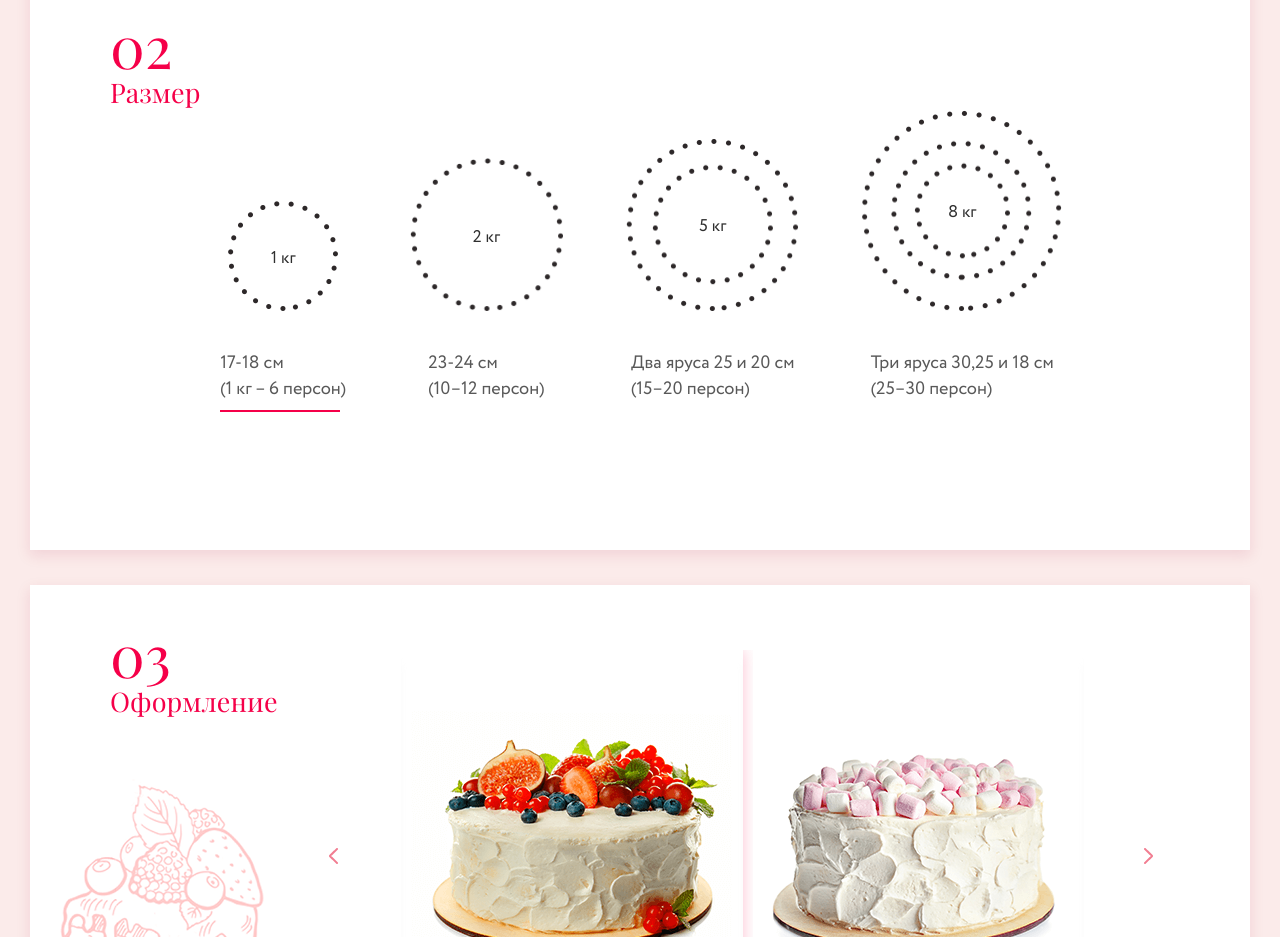
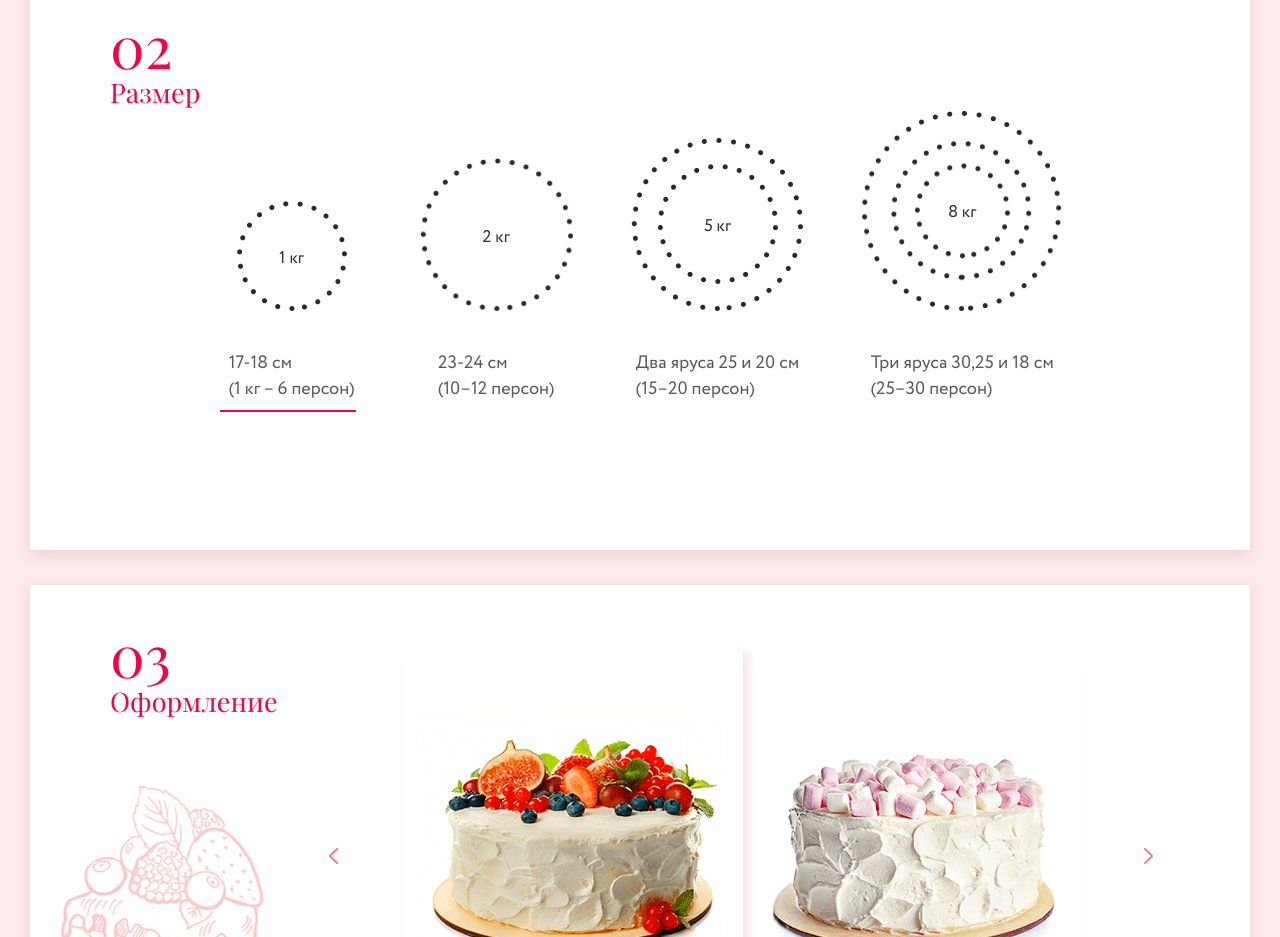
Before and after one commit to Lamanris/Portfolio-5, a plain HTML site: page index.html in a window 1280 px wide. Shown: the part 3340-4277 px from the top of the page. Drawn offline with Linux system fonts and the light colour scheme; a web font is replaced by a local one.

Commit message:
circles fixed

```diff
--- a/css/style.scss
+++ b/css/style.scss
@@ -529,13 +529,13 @@ body {
   position: relative;
   cursor: pointer;
       &1 {
-        max-width: 15%;
+        max-width: 17%;
       }
       &2 {
         max-width: 18.2%;
       }
       &3{
-        max-width: 20.5%;
+        max-width: 21%;
       }
       &4 {
         max-width: 23.7%;
```
Also changed, not shown: css/style.css.
